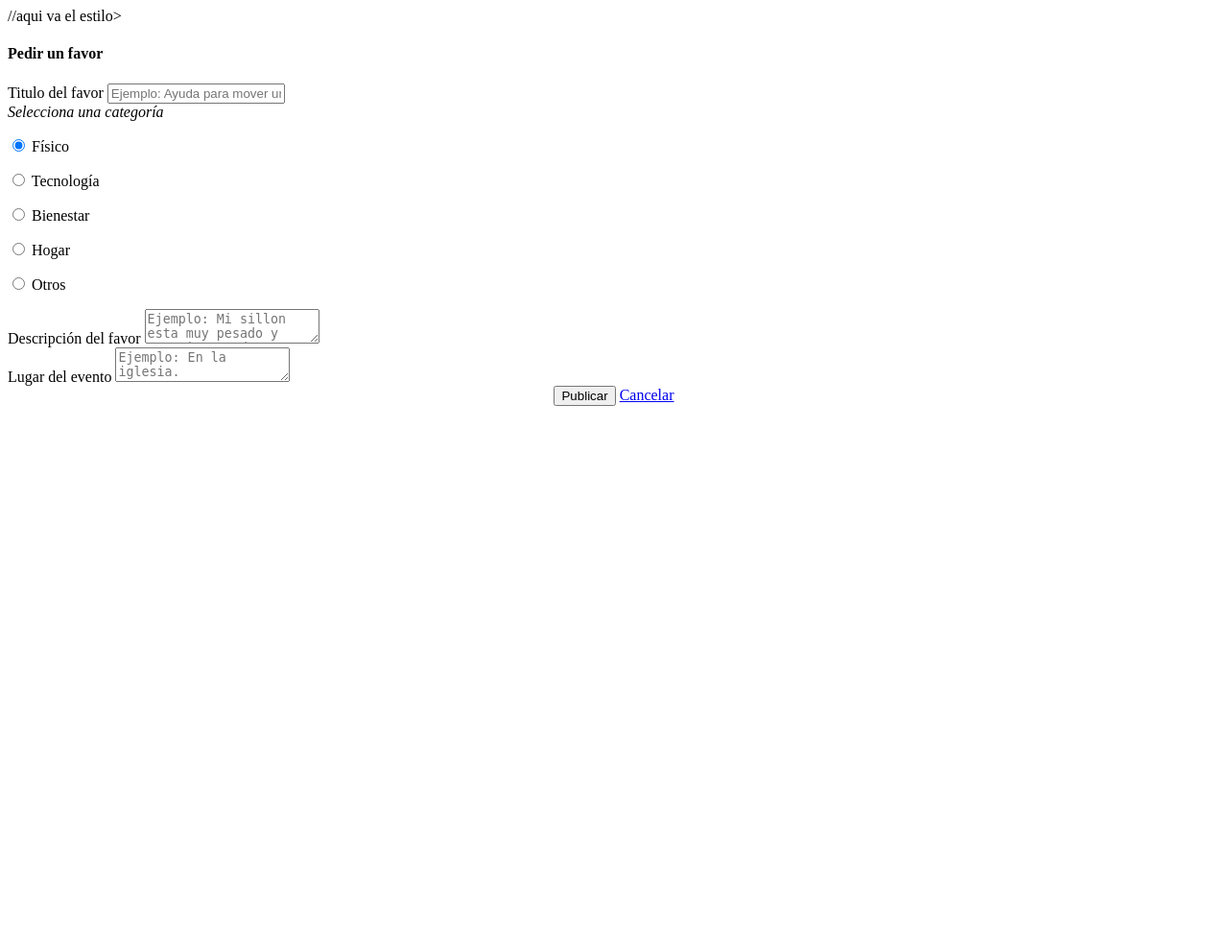
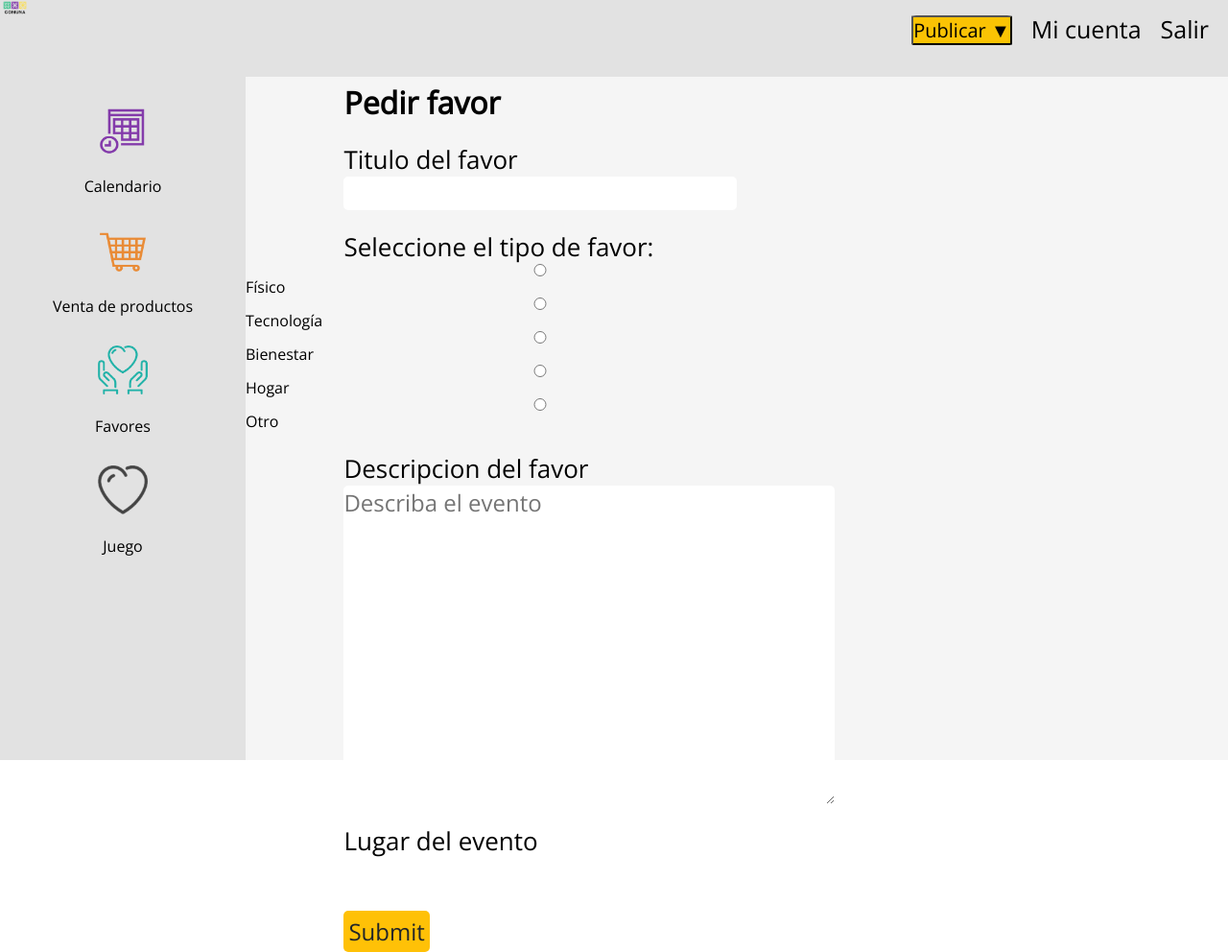
Before and after one commit to Aragon-Diego/ComunaNuevo, a PHP site: page /ComunaNuevo/publicar_favor.php in a window 1280 px wide. Shown: the whole page at 96% size. Before the commit the page ends 423 px from the top, so only its background shows below. Run offline with PHP 8.4, Linux system fonts and the light colour scheme.

Commit message:
Se cambio el forms del favor

```diff
--- a/publicar_favor.php
+++ b/publicar_favor.php
@@ -1,177 +1,47 @@
+<?php
+  session_start();
+?>
 <!DOCTYPE html>
 <html lang="en">
 <head>
 <meta charset="UTF-8">
     <meta name="viewport" content="width=device-width, initial-scale=1.0">
     <meta http-equiv="X-UA-Compatible" content="ie=edge">
-  <!-<link rel="stylesheet" type="text/css" href="styles/login.css"> //aqui va el estilo>
+    <link rel="stylesheet" type="text/css" href="styles/dashbord.css">
+    <link rel="stylesheet" type="text/css" href="styles/general.css">
+    <link rel="stylesheet" type="text/css" href="styles/iconos.css">
+    <link rel="stylesheet" type="text/css" href="styles/forms.css">
     <link href="https://fonts.googleapis.com/css?family=Open+Sans&display=swap" rel="stylesheet">
-
-  <script>
-    $(document).ready(function(){
-      var errorNombre = false;
-      var errorDesc = false;
-      var errorLugar = false;
-
-      $("#favor_nombre").focusout(function(){
-        checarNombre();
-      });
-
-      $("#fav_desc").focusout(function(){
-        checarDescripcion();
-      });
-
-      $("#favor_lugar").focusout(function(){
-          checarLugar();
-      });
-
-      $("#submitFavor").submit(function(e){
-          validarSubmit(e);
-      });
-
-      function checarNombre(){
-          var regex = /^[a-zA-ZáéíóúüÁÉÍÓÚÜ\s]+$/;
-          if (regex.test($('#favor_nombre').val())){
-            $("#errorNombre").text("");
-          }
-          else{
-            alert('Nombre Incorrecto o vacío');
-            $("#errorNombre").text("Nombre no válido. Solo puede utilizar letras, números no.");
-            errorNombre = true;
-          }
-      }
-
-      function checarDescripcion(){
-        if($('#fav_desc').val().length === 0 ){
-          alert('Vacío.');
-          $("#errorDescripcion").text("No puede dejar el campo vacío");
-          errorDescripcion = true;
-        }
-        else{
-          $("#errorDescripcion").text("");
-          errorDescripcion =  false;
-        }
-      }
-
-      function checarLugar(){
-        if($('#favor_lugar').val().length === 0 ){
-          alert('Vacío.');
-          $("#errorLugar").text("No puede dejar el campo vacío");
-          errorLugar = true;
-        }
-        else{
-          $("#errorLugar").text("");
-          errorLugar =  false;
-        }
-      }
-
-      function validarSubmit(e){
-        var errorNombre = false;
-        var errorDesc = false;
-        var errorLugar = false;
-
-          checarNombre();
-          console.log("NOMBRE: " + errorNombre);
-          checarDescripcion();
-          console.log("DESCRIPCIÓN: " + errorDescripcion);
-          checarLugar();
-          console.log("LUGAR: " + errorLugar);
-
-          if(errorNombre == false && errorDescripcion == false && errorLugar == false){
-            //si no hay errores, hacer submit
-            alert("Favor publicado en el mercado.");
-          }
-          else{
-            alert("FAVOR NO PUBLICADO. Hay errores en uno o varios de los campos. Revise el texto en rojo y corríjalos antes de volver a intentar. No deje ningún campo vacío.");
-            e.preventDefault();
-          }
-      }
-    });
-  </script>
 </head>
-
-
-
 <body>
-    <main>
-    <div class="container">
-        <div class="row">
-          <div class="col-md-8">
-            <h4 id="titulo">Pedir un favor</h4>
-            <form id="forma_favor" name="forma_favor" action="<?php echo htmlspecialchars($_SERVER["PHP_SELF"]);?>" method="post" class="col-lg-12 formMargin">
+    <div class="top">
+        <?php require('logo.php'); ?>
+        <a class="dashbordA">Salir</a>
+        <a class="dashbordA">Mi cuenta</a>
+        <button class="btnPublicar">Publicar ▼</button>
+    </div>
+  <div class="bottom">
+        <div class="menuIcons">
+            <?php require('iconos.php');?>
+        </div>
+        <div class="detalles">
+            <h1>Pedir favor</h1>
+                <form action="publicar_evento.php" method="post">
+                    <label>Titulo del favor</label>
+                    <input type="text" name="nombreEvnt">
+                    <label>Seleccione el tipo de favor:</label>
+                    <input type="radio" name="gender" value="fis"> Físico<br>
+                    <input type="radio" name="gender" value="Tec"> Tecnología<br>
+                    <input type="radio" name="gender" value="bien"> Bienestar<br>
+                    <input type="radio" name="gender" value="hog"> Hogar<br>
+                    <input type="radio" name="gender" value="otro"> Otro<br>
+                    <label>Descripcion del favor</label>
+                    <textarea name="descr" rows="10" cols="50" placeholder="Describa el evento"></textarea>
+                    <label>Lugar del evento</label>
+                    <input type="text" name="Lugar">
+                    <input type="submit" name="formulario" >
+                </form>
           </div>
     </div>
-
-        <div>
-            <div class='col-lg-6'>
-                <label for="favor_nombre">Titulo del favor</label>
-                <input placeholder="Ejemplo: Ayuda para mover un sillon" name="favor_nombre" id="favor_nombre" type="text" class="form-control validate" <?php if (!empty($confirm_password_err)) echo "value= '".trim($_POST['favor_nombre'])."'"; ?> maxlength="50" required>
-            </div>
-        </div>
-
-        <div>
-          <div class='col-lg-6'>
-            <i>Selecciona una categoría</i>
-            <p>
-              <label>
-                <input class="with-gap col s12 post-form" name="categoria-favor" type="radio" value = "fisico" checked />
-                <span>Físico</span>
-              </label>
-            </p>
-            <p>
-              <label>
-                <input class="with-gap col s12 post-form" name="categoria-favor" type="radio" value = "tecnologia"  />
-                <span>Tecnología</span>
-              </label>
-            </p>
-            <p>
-              <label>
-                <input class="with-gap col s12 post-form" name="categoria-favor" type="radio" value = "bienestar"  />
-                <span>Bienestar</span>
-              </label>
-            </p>
-            <p>
-              <label>
-                <input class="with-gap col s12 post-form" name="categoria-favor" type="radio" value = "hogar" />
-                <span>Hogar</span>
-              </label>
-            </p>
-            <p>
-              <label>
-                <input class="with-gap col s12 post-form" name="categoria-favor" type="radio" value = "otros" />
-                <span>Otros</span>
-              </label>
-            </p>
-          </div>
-        </div>
-
-        <div class='row formMargin'>
-          <div class='col-lg-6'>
-            <label for="fav_desc">Descripción del favor</label>
-            <textarea placeholder="Ejemplo: Mi sillon esta muy pesado y necesito ayuda" name="fav_desc" id="fav_desc" class="form-control validate" <?php if (!empty($confirm_password_err)) echo "value= '".trim($_POST['fav_desc'])."'"; ?> maxlength="250" rows="2" required></textarea>
-          </div>
-          <div class='col-lg-6'>
-            <span id="errorDescripcion" class="errorSpan"></span>
-          </div>
-        </div>
-
-        <div class='row formMargin'>
-          <div class='col-lg-6'>
-            <label for="evento_desc">Lugar del evento</label>
-            <textarea placeholder="Ejemplo: En la iglesia." name="evento_lugar" id="evento_lugar" class="form-control validate" <?php if (!empty($confirm_password_err)) echo "value= '".trim($_POST['evento_lugar'])."'"; ?> maxlength="250" rows="2" required></textarea>
-          </div>
-          <div class='col-lg-6'>
-            <span id="errorLugar" class="errorSpan"></span>
-          </div>
-        </div>
-
-        <center class='formMargin'>
-            <button name='submitFavor' type="submit" class='btn btn-warning btn-lg'>Publicar</button>
-              <a href="#" class='btn btn-danger' role='button'>Cancelar</a>
-        </center>
-
-      </form>
-      </div>
-    </main>
 </body>
 </html>
```
Lines whose indentation alone changed are shown as unchanged.
